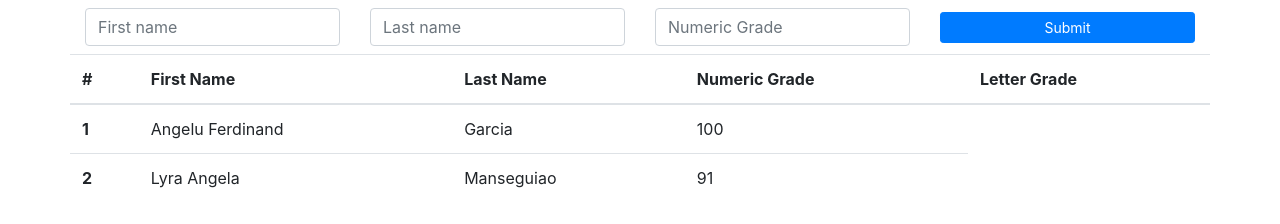
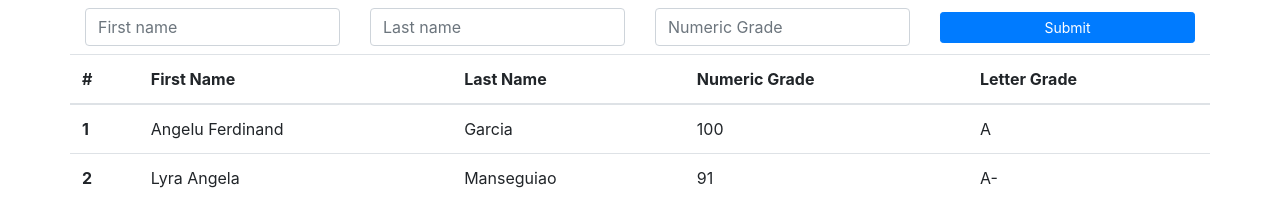
Before and after one commit to 200610313/student-manager-production, a React (Create React App) app: page / in a window 1280 px wide. Shown: the top 224 px of the page. Built offline with nearby package versions, Linux system fonts and the light colour scheme.

Commit message:
Added numeric grade to letter grade translation

```diff
--- a/src/components/Student.js
+++ b/src/components/Student.js
@@ -7,6 +7,7 @@
       <td>{props.fName}</td>
       <td>{props.lName}</td>
       <td>{props.nGrade}</td>
+      <td>{props.lGrade}</td>
     </tr>
   );
 };
--- a/src/components/StudentDashboard.js
+++ b/src/components/StudentDashboard.js
@@ -8,30 +8,38 @@
     super(props);
     this.state = {
       students: [
+        //  Holds the current list of students
         {
           id: 1,
           fName: 'Angelu Ferdinand',
           lName: 'Garcia',
-          nGrade: '100'
+          nGrade: 100
         },
         {
           id: 2,
           fName: 'Lyra Angela',
           lName: 'Manseguiao',
-          nGrade: '91'
+          nGrade: 91
         }
-      ]
+      ],
+
+      //  For the to-be added student
+      id: -1,
+      fName: '',
+      lName: '',
+      nGrade: -2
     };
   }
+
   render() {
     return (
       <div>
         <div className='container'>
           <StudentLister />
 
-          <StudentList students={this.state.students} />
+          <StudentList students = {this.state.students} />
 
-          <Summary />
+          <Summary students = {this.state.students}/>
         </div>
       </div>
     );
--- a/src/components/StudentList.js
+++ b/src/components/StudentList.js
@@ -1,4 +1,4 @@
-import React from 'react'
+import React from 'react';
 import Student from './Student';
 
 const StudentList = (props) => {
@@ -10,6 +10,21 @@
       fName={stud.fName}
       lName={stud.lName}
       nGrade={stud.nGrade}
+      lGrade={
+        stud.nGrade < 50
+          ? 'F'
+          : stud.nGrade < 60
+          ? 'D'
+          : stud.nGrade < 68
+          ? 'C'
+          : stud.nGrade < 76
+          ? 'B-'
+          : stud.nGrade < 84
+          ? 'B'
+          : stud.nGrade < 92
+          ? 'A-'
+          : 'A'
+      }
     />
   ));
   return (
```
